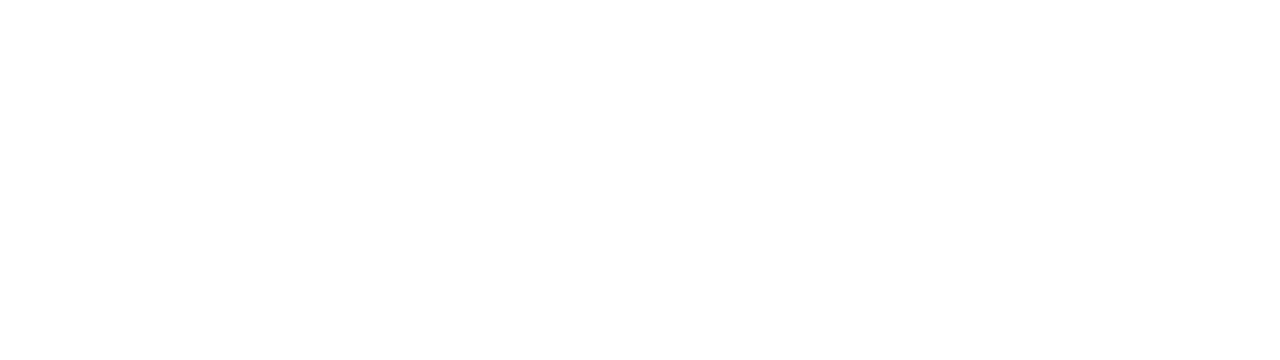
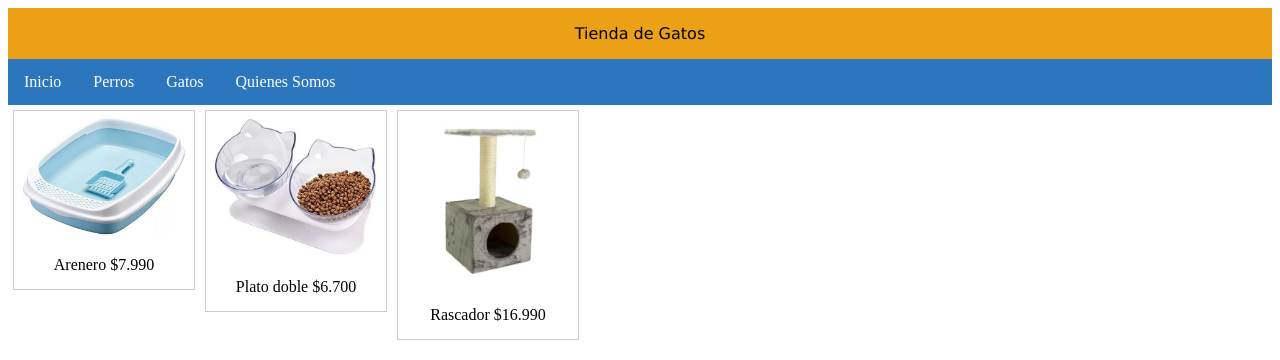
Before and after one commit to KiMberly006/tienda-online, a plain HTML site: page gatos.html in a window 1280 px wide. Drawn offline with Linux system fonts and the light colour scheme.

Commit message:
cambios de tienda

```diff
--- a/gatos.html
+++ b/gatos.html
@@ -0,0 +1,95 @@
+<html>
+<head>
+<style>
+body {
+  background-color: rgb(255, 255, 255);
+}
+ /* Style the top navigation bar */
+.topnav {
+  overflow: hidden;
+  background-color: rgb(43, 118, 189);
+}
+
+/* Style the topnav links */
+.topnav a {
+  float: left;
+  display: block;
+  color: rgb(255, 255, 255);
+  text-align: center;
+  padding: 14px 16px;
+  text-decoration: none;
+}
+
+/* Change color on hover */
+.topnav a:hover {
+  background-color: rgb(0, 0, 0);
+  color: rgb(255, 255, 255);
+}
+.toptitul {
+  overflow: hidden;
+  background-color:rgb(235, 160, 21);
+  font-family: verdana;
+  font-size: 100%;
+  text-align: center;
+}
+</style>
+</head>
+<body>
+
+<div class="toptitul">
+    <p> Tienda de Gatos</p>
+</div>
+
+
+ <div class="topnav">
+    <a href="index.html">Inicio</a>
+    <a href="perros.html">Perros</a>
+    <a href="gatos.html">Gatos</a>
+    <a href="quienes somos.html">Quienes Somos</a>
+    </div>
+
+  </div>
+  <style>
+    div.gallery {
+      margin: 5px;
+      border: 1px solid #ccc;
+      float: left;
+      width: 180px;
+    }
+
+    div.gallery:hover {
+      border: 1px solid #777;
+    }
+
+    div.gallery img {
+      width: 100%;
+      height: auto;
+    }
+
+    div.desc {
+      padding: 15px;
+      text-align: center;
+    }
+  </style>
+    <div class="gallery">
+    <a target="_blank" href="ar.png">
+      <img src="ar.png" alt="Cinque Terre" width="600" height="400">
+    </a>
+    <div class="desc"> Arenero  $7.990 </div>
+  </div>
+
+  <div class="gallery">
+    <a target="_blank" href="pla.png">
+      <img src="pla.png" alt="Forest" width="600" height="400">
+    </a>
+    <div class="desc">Plato doble $6.700
+    </div>
+  </div>
+
+  <div class="gallery">
+    <a target="_blank" href="ras.png">
+      <img src="ras.png" alt="Cinque Terre" width="600" height="400">
+    </a>
+    <div class="desc"> Rascador $16.990  </div>
+  </div>
+  </style>
```
Also changed, not shown: index.html (+1 -1 lines), perros.html (+44 -0 lines), quienes somos.html (+50 -0 lines), ar.png (added), collar.jpg (added), pla.png (added), pug.png (added), ras.png (added), sabanila.jpg (added).
